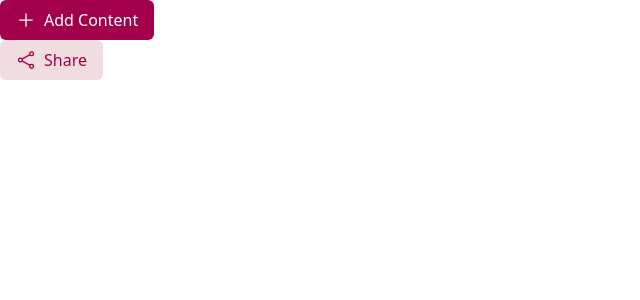
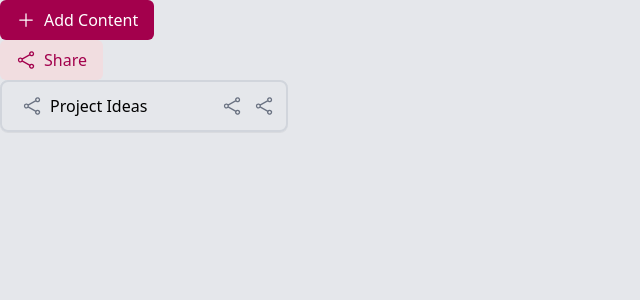
Before and after one commit to suhaibfida/Thinker, a React (Vite) app in the folder thinker-frontend/: page / in a window 1280 px wide. Shown: the top 300 px of the page, without its empty margins (0-640 px from the left). Built offline with nearby package versions, Linux system fonts and the light colour scheme.

Commit message:
card component

```diff
--- a/thinker-frontend/src/App.tsx
+++ b/thinker-frontend/src/App.tsx
@@ -2,9 +2,10 @@ import "./App.css";
 import { Button } from "./components/ui/Button";
 import { Plusicon } from "./components/icons/Plusicon";
 import { Shareicon } from "./components/icons/Shareicon";
+import { Card } from "./components/ui/Card";
 function App() {
   return (
-    <>
+    <div className=" h-screen bg-gray-200">
       <Button
         variant="primary"
         text="Add Content"
@@ -15,7 +16,8 @@ function App() {
         text="Share "
         startIcon={<Shareicon />}
       ></Button>
-    </>
+      <Card text="Project Ideas" />
+    </div>
   );
 }
 
--- a/thinker-frontend/src/components/ui/Card.tsx
+++ b/thinker-frontend/src/components/ui/Card.tsx
@@ -0,0 +1,21 @@
+import { Shareicon } from "../icons/Shareicon";
+interface props {
+  text: string;
+}
+export const Card = (props: props) => {
+  return (
+    <div className="border-2 shadow-2xs border-gray-300 rounded-lg max-w-2xs flex items-center justify-between">
+      <div className="flex items-center px-5 p-3 text-gray-500">
+        <Shareicon />
+        <div className="pl-2 text-black">{props.text}</div>
+      </div>
+
+      <div className="flex items-center pt-3 p-3 text-gray-500">
+        <Shareicon />
+        <div className="pl-3">
+          <Shareicon />
+        </div>
+      </div>
+    </div>
+  );
+};
```
